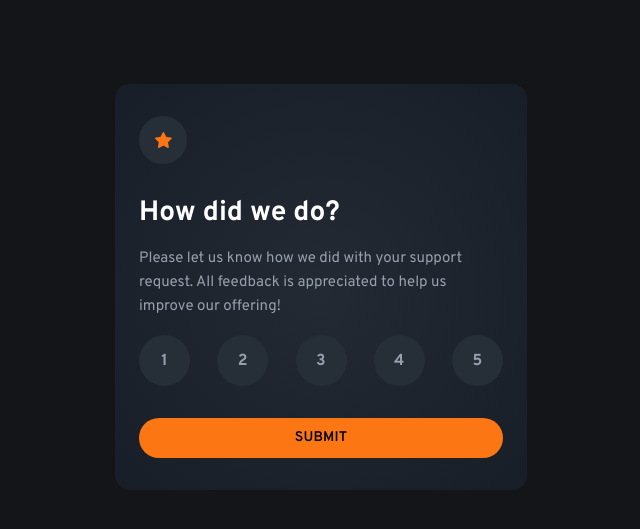
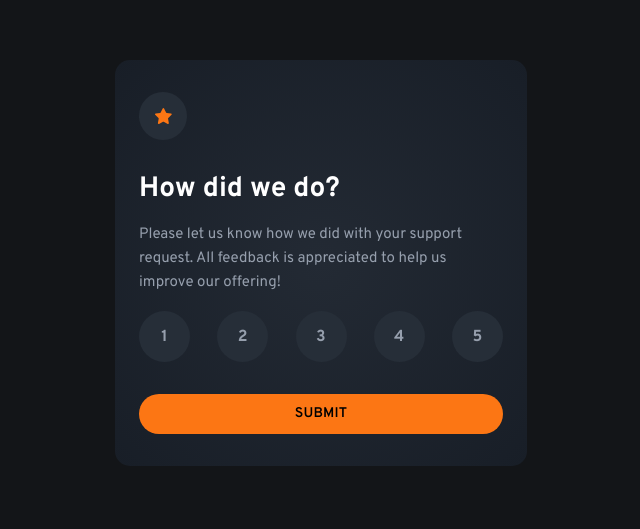
Before and after one commit to RicardoGeada/fm-interactive-rating-component, a React (Vite) app: page / in a window 1280 px wide. Shown: the part 137-666 px from the top of the page, without its empty margins (319-959 px from the left). Built offline with nearby package versions, Linux system fonts and the light colour scheme.

Commit message:
feat: move site padding to main

```diff
--- a/src/App.css
+++ b/src/App.css
@@ -5,4 +5,5 @@
   display: flex;
   justify-content: center;
   align-items: center;
+  padding: var(--spacing-300);
 }
--- a/src/index.css
+++ b/src/index.css
@@ -44,7 +44,6 @@
 body {
   min-height: 100dvh;
   background-color: var(--color-grey-950);
-  padding: var(--spacing-300);
 }
 
 .sr-only {
```
Lines whose indentation alone changed are shown as unchanged.
